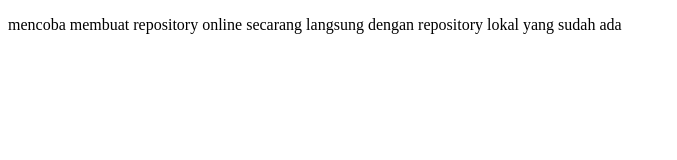
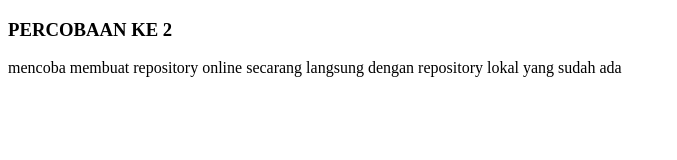
Before and after one commit to CakRosed/git-test2, a plain HTML site: page index.html in a window 1280 px wide. Shown: the whole page, without its empty margins (0-677 px from the left). Drawn offline with Linux system fonts and the light colour scheme.

Commit message:
menambahkan heading

```diff
--- a/index.html
+++ b/index.html
@@ -9,6 +9,7 @@
 </head>
 
 <body>
+    <h3>PERCOBAAN KE 2</h3>
     <p>mencoba membuat repository online secarang langsung dengan repository lokal yang sudah ada</p>
 </body>
 
```
